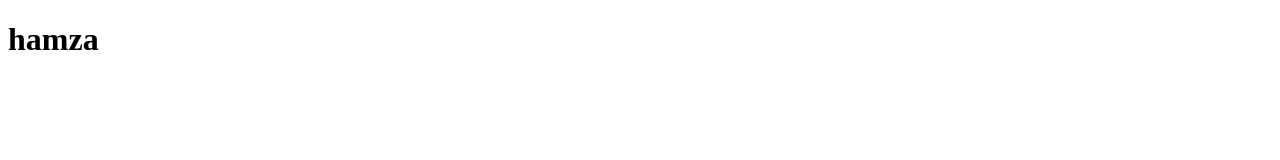
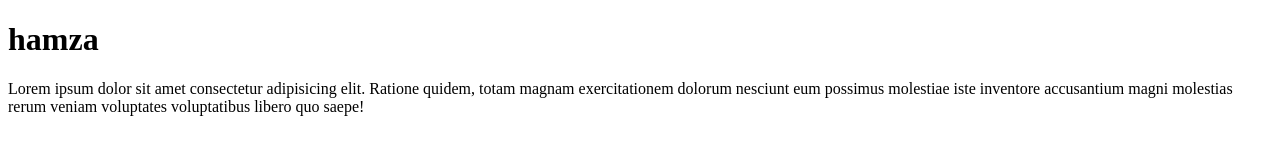
Before and after one commit to Al-HamzaAntar/hazma, a plain HTML site: page index.html in a window 1280 px wide. Drawn offline with Linux system fonts and the light colour scheme.

Commit message:
add p element

```diff
--- a/index.html
+++ b/index.html
@@ -8,6 +8,7 @@
 </head>
 <body>
     <h1>hamza</h1>
+    <p>Lorem ipsum dolor sit amet consectetur adipisicing elit. Ratione quidem, totam magnam exercitationem dolorum nesciunt eum possimus molestiae iste inventore accusantium magni molestias rerum veniam voluptates voluptatibus libero quo saepe!</p>
     <script src="script.js"></script>
 </body>
 </html>
```
